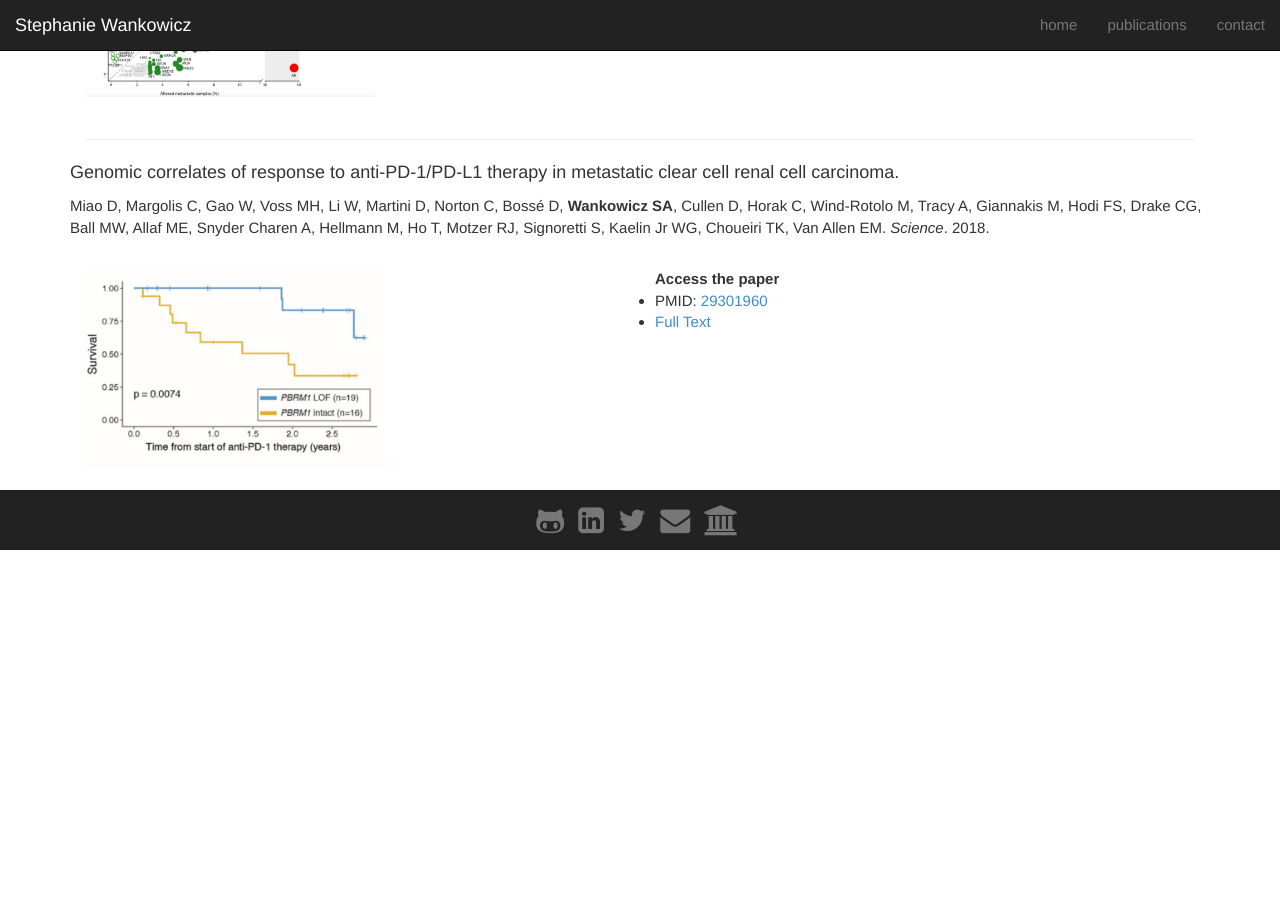
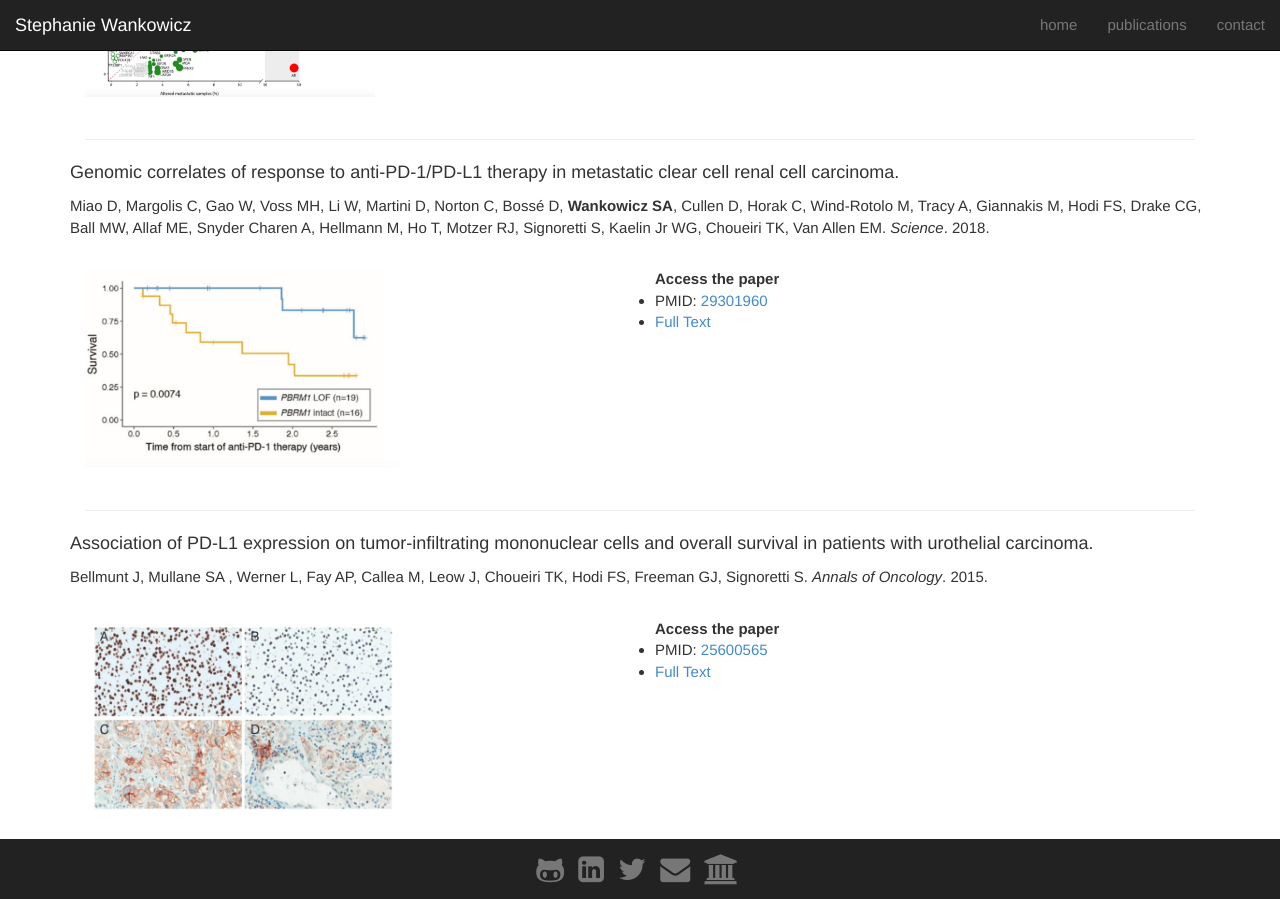
Before and after one commit to stephaniewankowicz/stephaniewankowicz.github.io, a Jekyll site: the page built from publications/index.html, in a window 1280 px wide and 900 px high, scrolled down 1709 px. Built offline with Jekyll 4.4.1, drawn with Linux system fonts in a browser that asks for light colours; nearby versions of some CDN libraries; library files that are not in the unit come from our copies; before the commit the page ends 2260 px from its top, so only the background shows below that; some of the changed text lies outside the part shown.

Commit message:
adding Bellmunt 2015

```diff
--- a/_data/publications.yml
+++ b/_data/publications.yml
@@ -1,5 +1,5 @@
 - title: "Ensemble refinement produces consistent R-free values but smaller ensemble sizes than previously reported."
-  citation: "Wankowicz SA, Fraser JS"
+  citation: "**Wankowicz SA**, Fraser JS"
   date: '2020-01-01'
   image: '/static/img/2020_wankowicz.png'
   # pmid: ''
@@ -59,3 +59,15 @@
   #links:
   #  - name:
   #   url:
+
+- title: "Association of PD-L1 expression on tumor-infiltrating mononuclear cells and overall survival in patients with urothelial carcinoma."
+  citation: "Bellmunt J, Mullane SA , Werner L, Fay AP, Callea M, Leow J, Choueiri TK, Hodi FS, Freeman GJ, Signoretti S. *Annals of Oncology*. 2015."
+  date: '2015-01-15'
+  image: '/static/img/2015_Bellmunt.png'
+  pmid: '25600565'
+  # pmcid: ''
+  # biorxiv: ''
+  # pdf: ''
+  #links:
+  #  - name:
+  #   url:
```
